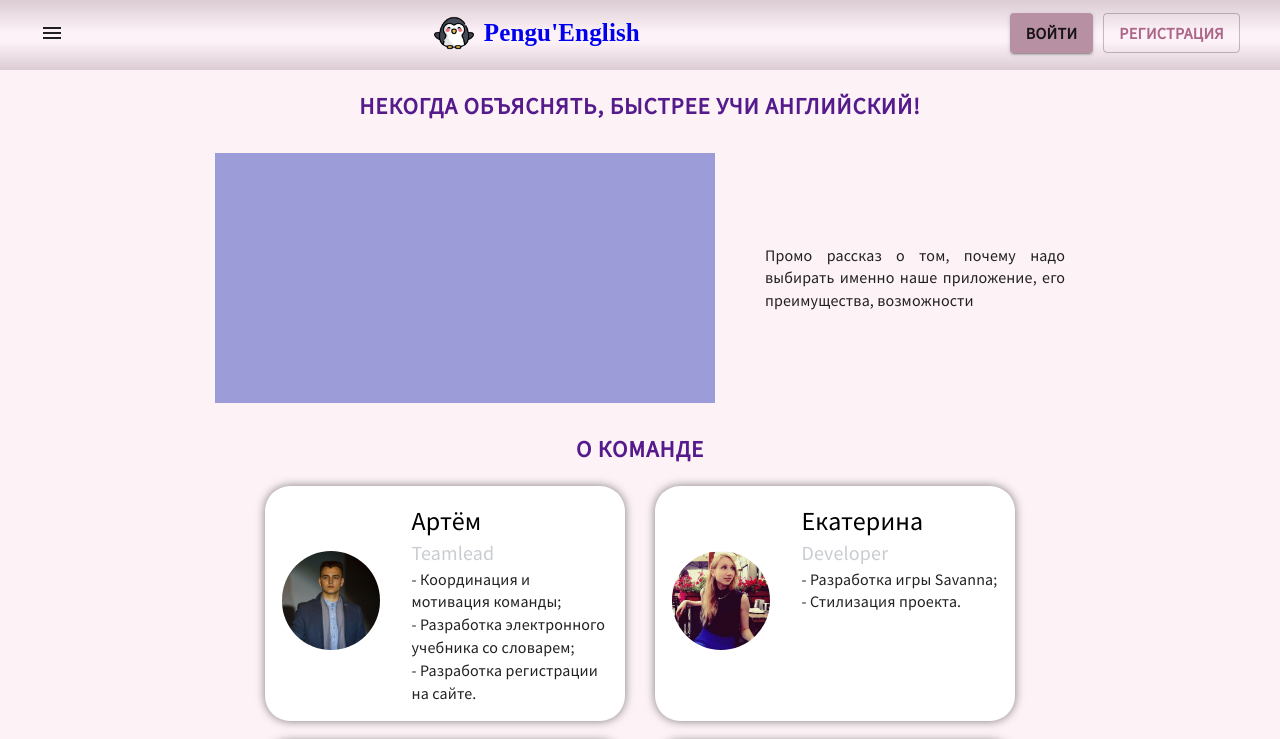
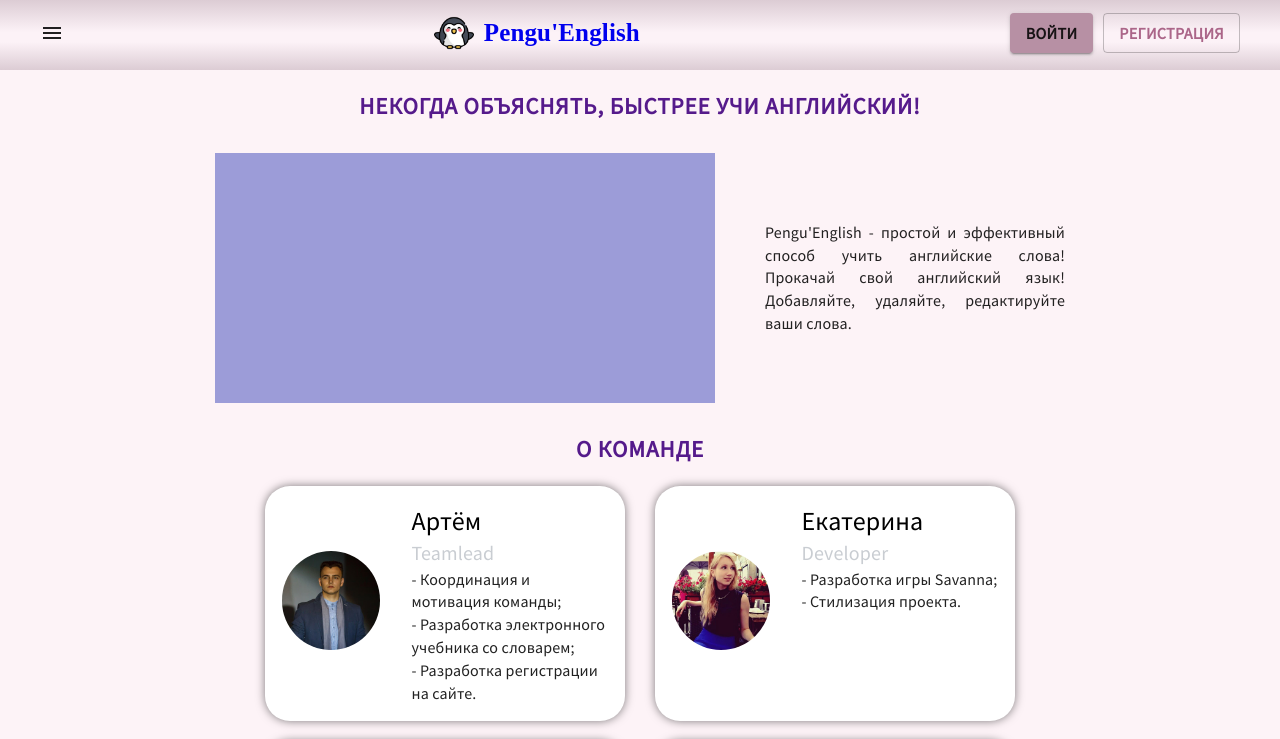
Before and after one commit to spytni1212/rslang, a React (Create React App) app: page / in a window 1280 px wide. Shown: the top 739 px of the page. Built offline with nearby package versions, Linux system fonts and the light colour scheme; a web font is replaced by a local one.

Commit message:
feat: add promo text

```diff
--- a/src/component/Main/Main.jsx
+++ b/src/component/Main/Main.jsx
@@ -14,7 +14,8 @@ const Main = () => {
                     </div>
                     <div className={s.promoDescription}>
                         <p>
-                            Промо рассказ о том, почему надо выбирать именно наше приложение, его преимущества, возможности
+                        Pengu'English - простой и эффективный способ учить английские слова! Прокачай свой английский язык!
+                        Добавляйте, удаляйте, редактируйте ваши слова.
                         </p>
                     </div>
                 </div>
```
